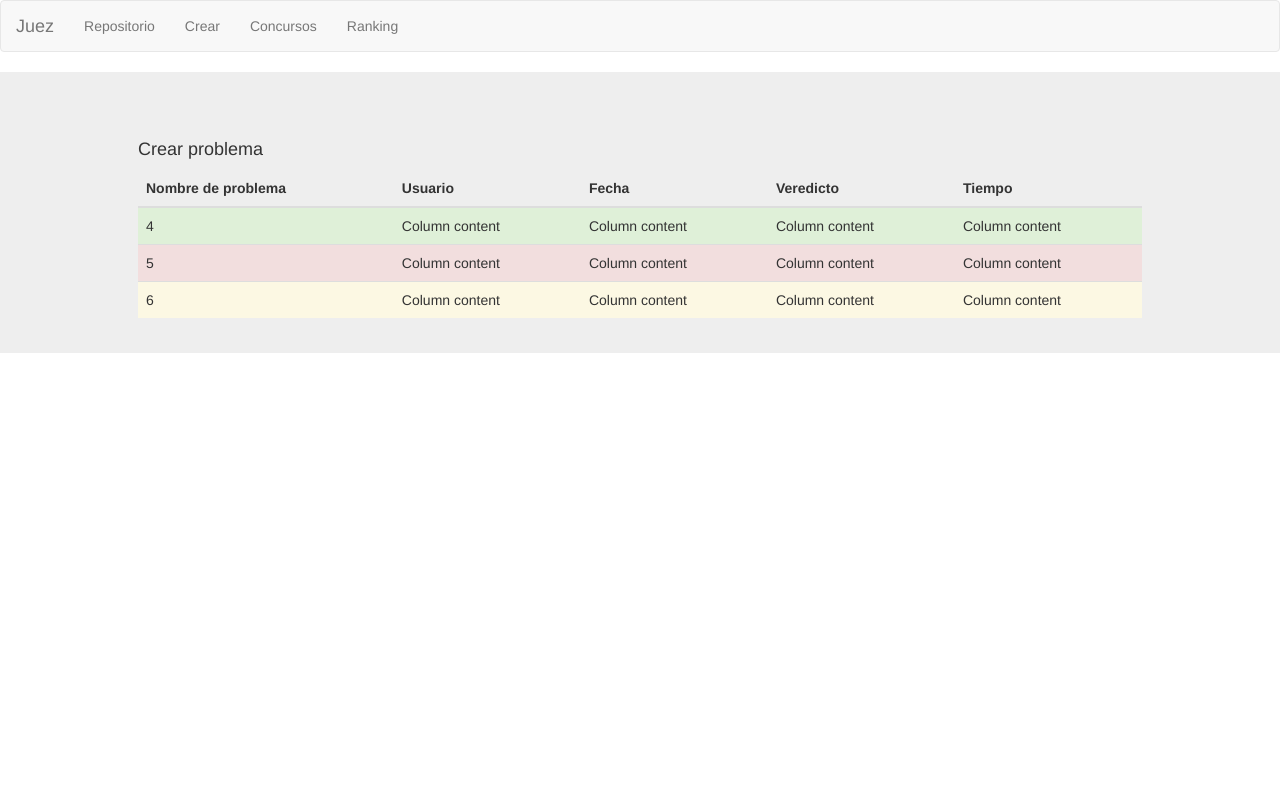
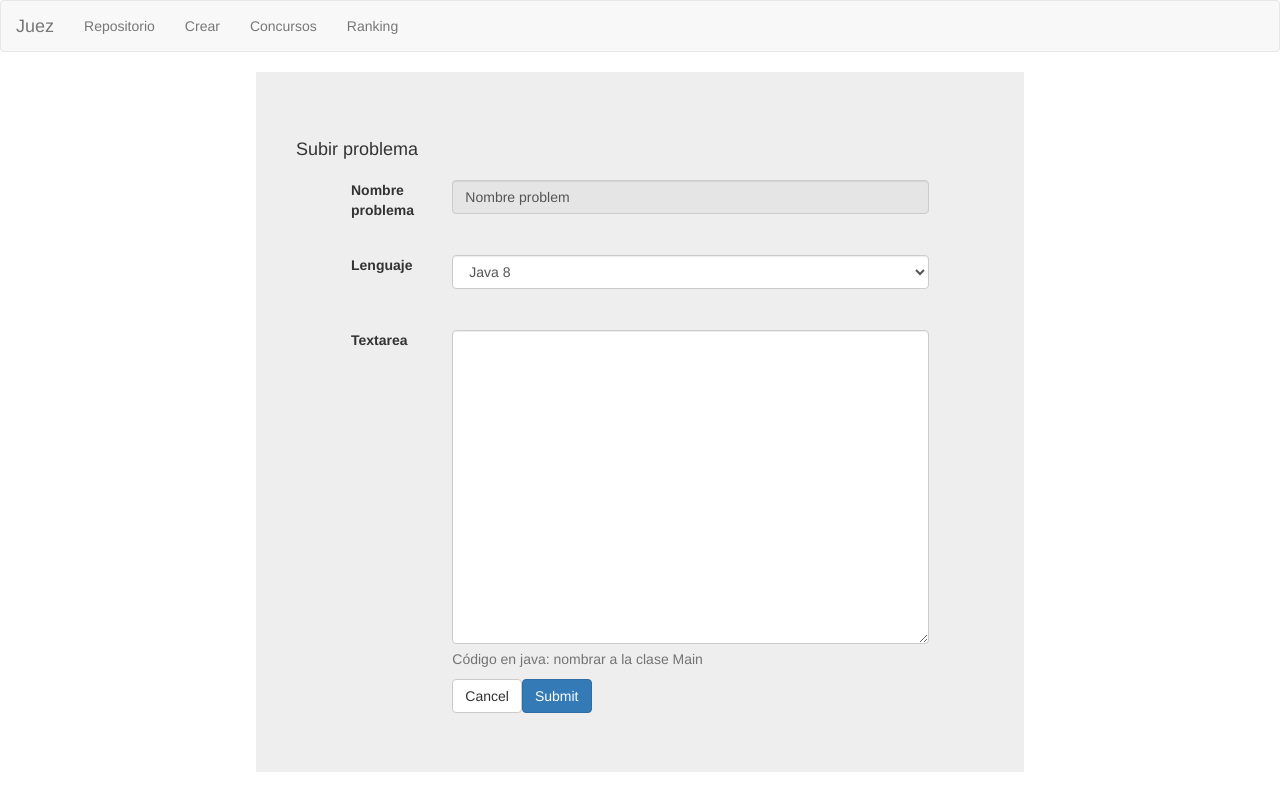
Before and after one commit to egrojMonroy/judge, an Angular app: page / in a window 1280 px wide. Built offline with nearby package versions, Linux system fonts and the light colour scheme.

Commit message:
Create component to upload problems

```diff
--- a/src/app/app.component.html
+++ b/src/app/app.component.html
@@ -1,2 +1,2 @@
 <app-navbar></app-navbar>
-<app-status></app-status>
+<app-upload-problem></app-upload-problem>
--- a/src/app/app.module.ts
+++ b/src/app/app.module.ts
@@ -8,6 +8,7 @@ import { NavbarComponent } from './navbar/navbar.component';
 import { SignUpComponent } from './sign-up/sign-up.component';
 import { CreateProblemComponent } from './create-problem/create-problem.component';
 import { StatusComponent } from './status/status.component';
+import { UploadProblemComponent } from './upload-problem/upload-problem.component';
 
 
 @NgModule({
@@ -17,7 +18,8 @@ import { StatusComponent } from './status/status.component';
     NavbarComponent,
     SignUpComponent,
     CreateProblemComponent,
-    StatusComponent
+    StatusComponent,
+    UploadProblemComponent
   ],
   imports: [
     BrowserModule
--- /dev/null
+++ b/src/app/upload-problem/upload-problem.component.html
@@ -0,0 +1,34 @@
+<div class="jumbotron add-problem ">
+    <div class="form-group">
+      <h4>Subir problema</h4>
+      <div class="form-group">
+          <label for="inputEmail" class="col-lg-2 control-label">Nombre problema</label>
+          <div class="col-lg-10">
+            <input type="text" class="form-control disable" id="inputEmail" placeholder="" value="Nombre problem" disabled>
+          </div>
+      </div>
+
+      <div class="form-group">
+          <label for="select" class="col-lg-2 control-label">Lenguaje </label>
+          <div class="col-lg-10">
+            <select class="form-control" id="select">
+              <option>Java 8</option>
+              <option>C++ 11</option>
+            </select>
+          </div>
+      </div>
+      <div class="form-group">
+          <label for="textArea" class="col-lg-2 control-label">Textarea</label>
+          <div class="col-lg-10">
+            <textarea class="form-control" rows="15" id="textArea"></textarea>
+            <span class="help-block">Código en java: nombrar a la clase Main</span>
+          </div>
+      </div>
+      <div class="form-group">
+          <div class="col-lg-10 col-lg-offset-2">
+            <button type="reset" class="btn btn-default">Cancel</button>
+            <button type="submit" class="btn btn-primary">Submit</button>
+          </div>
+        </div>
+    <div>
+</div>
--- /dev/null
+++ b/src/app/upload-problem/upload-problem.component.ts
@@ -0,0 +1,15 @@
+import { Component, OnInit } from '@angular/core';
+
+@Component({
+  selector: 'app-upload-problem',
+  templateUrl: './upload-problem.component.html',
+  styleUrls: ['./upload-problem.component.css']
+})
+export class UploadProblemComponent implements OnInit {
+
+  constructor() { }
+
+  ngOnInit() {
+  }
+
+}
--- a/src/styles.css
+++ b/src/styles.css
@@ -6,6 +6,11 @@
 }
 .create-problem {
     width: 60%;
+    margin: auto;
+}
+.add-problem {
+    width: 60%;
+    height: 700px;
     margin: auto;
 }
 .status {
@@ -53,3 +58,7 @@
     width: 70px !important;
     padding: 0px 5px 0px 5px !important;
 }
+.disable {
+    cursor: not-allowed !important;
+    background-color: #2928280c !important;
+}
```
Also changed, not shown: src/app/upload-problem/upload-problem.component.css (added), 1 other file (tests, documents, lock files or other folders).
